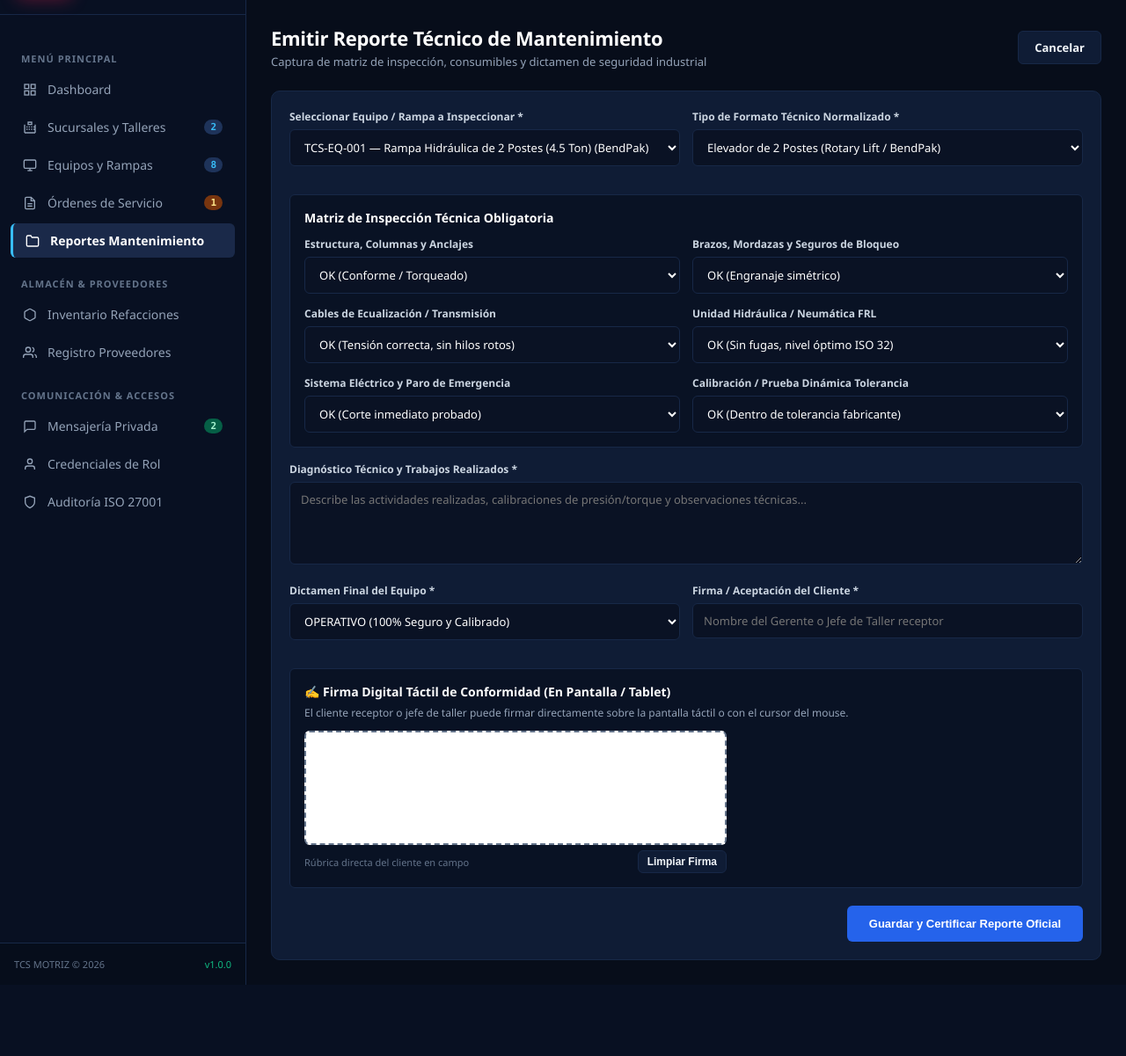
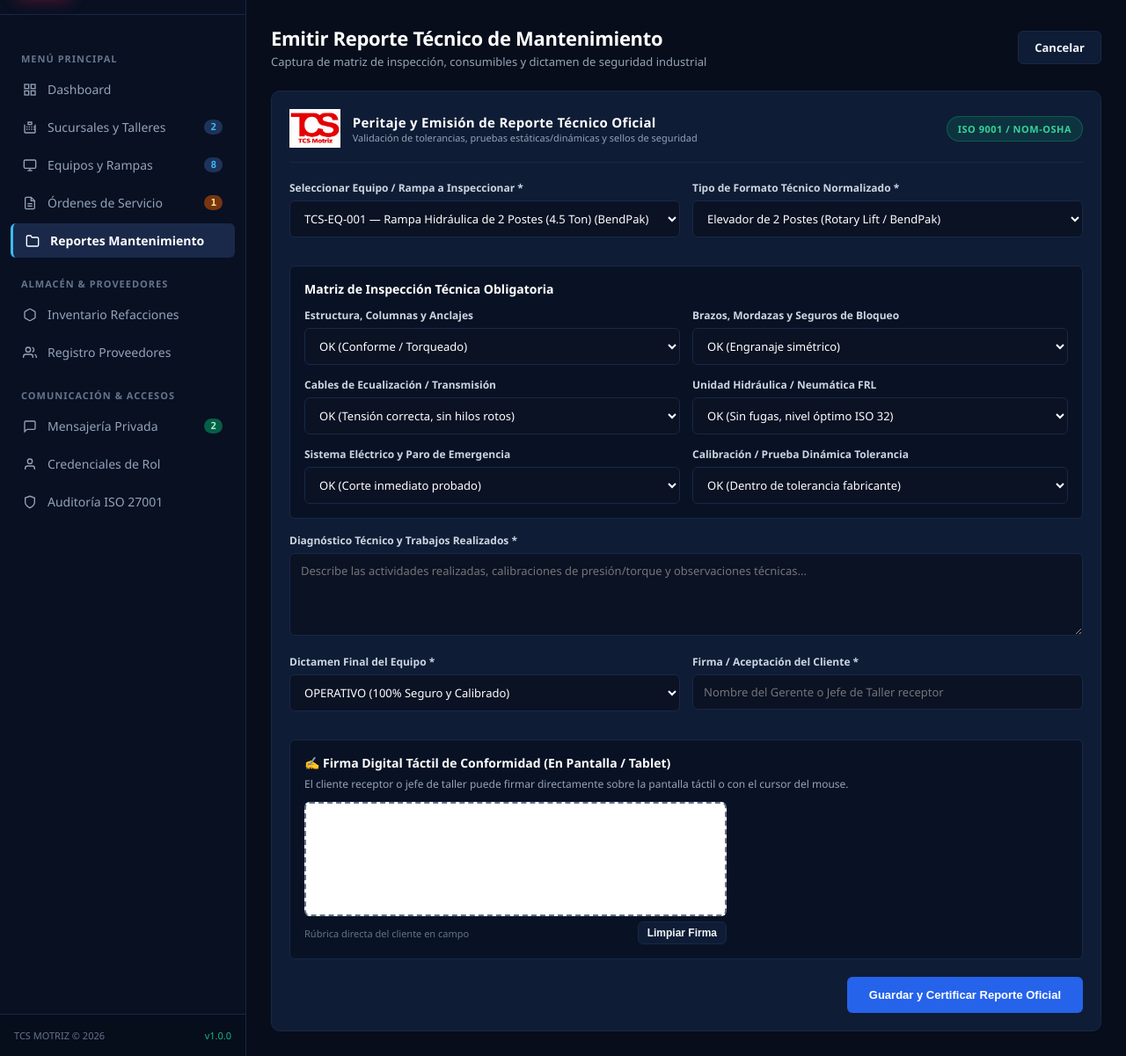
Before and after one commit to swiftstack-dev/tcs-motriz, a PHP site: page /index.php?view=reportes&accion=nuevo&orden_id=3 in a window 1280 px wide. Shown: the part 70-1271 px from the top of the page at 88% size. Before the commit the page ends 1190 px from the top, so only its background shows below. Run offline with PHP 8.4, Linux system fonts and the light colour scheme.

Commit message:
Feat: Add official logo to menus, modals, printable sheets & QR plates (app/modules/reportes/index.php)

```diff
--- a/app/modules/reportes/index.php
+++ b/app/modules/reportes/index.php
@@ -42,18 +42,24 @@ $equipoPrevioId = isset($_GET['equipo_id']) ? Security::sanitizeInt($_GET['equip
     </div>
 
     <div class="official-report-sheet">
+        <!-- MARCA DE AGUA CORPORATIVA OFICIAL -->
+        <div style="position: absolute; top: 48%; left: 50%; transform: translate(-50%, -50%); opacity: 0.045; pointer-events: none; z-index: 0; user-select: none;">
+            <img src="assets/img/logo-tcs.png" alt="Watermark TCS" style="width: 440px; filter: grayscale(100%); display: block;">
+        </div>
+
         <!-- CABECERA DEL DOCUMENTO -->
-        <div class="report-header-box">
-            <div style="display: flex; align-items: center; gap: 14px;">
-                <img src="assets/img/logo-tcs.png" alt="TCS Motriz" style="height: 48px; object-fit: contain;" />
+        <div class="report-header-box" style="position: relative; z-index: 1;">
+            <div style="display: flex; align-items: center; gap: 16px;">
+                <img src="assets/img/logo-tcs.png" alt="TCS Motriz" style="height: 56px; object-fit: contain;" />
                 <div>
-                    <div style="font-size: 14px; font-weight: 800; color: #b91c1c; text-transform: uppercase;">TCS MOTRIZ — ORDEN DE TRABAJO Y MANTENIMIENTO TÉCNICO</div>
-                    <div style="font-size: 11px; color: #475569;">Sistema Integrado de Calidad y Seguridad Industrial • Servicio Nacional</div>
+                    <div style="font-size: 15px; font-weight: 900; color: #b91c1c; text-transform: uppercase; letter-spacing: 0.5px;">TCS MOTRIZ — ORDEN DE TRABAJO Y MANTENIMIENTO TÉCNICO</div>
+                    <div style="font-size: 11px; color: #475569; font-weight: 600;">Sistema Integrado de Calidad y Seguridad Industrial • Servicio Nacional</div>
+                    <div style="font-size: 10px; color: #0284c7; font-weight: 700;">DICTAMEN DE OPERATIVIDAD Y CUMPLIMIENTO NORMATIVO</div>
                 </div>
             </div>
             <div style="text-align: right; font-size: 12px; line-height: 1.4;">
-                <div style="font-weight: 800; font-size: 14px; color: #0f172a;">FOLIO: <?= Security::e($reporteSeleccionado['folio_reporte']) ?></div>
-                <div>Fecha: <?= Security::e($reporteSeleccionado['fecha_servicio']) ?></div>
+                <div style="font-weight: 900; font-size: 15px; color: #0f172a; font-family: monospace;">FOLIO: <?= Security::e($reporteSeleccionado['folio_reporte']) ?></div>
+                <div style="color: #334155;">Fecha: <?= Security::e($reporteSeleccionado['fecha_servicio']) ?></div>
                 <div style="font-size: 10px; color: #64748b;">DOC: TCS-RMT-2026 | REV: 02</div>
             </div>
         </div>
@@ -195,6 +201,18 @@ $equipoPrevioId = isset($_GET['equipo_id']) ? Security::sanitizeInt($_GET['equip
     </div>
 
     <div class="panel-card">
+        <!-- CABECERA DE CERTIFICACIÓN TCS -->
+        <div style="display: flex; align-items: center; justify-content: space-between; border-bottom: 1px solid var(--border-subtle); padding-bottom: 16px; margin-bottom: 20px; flex-wrap: wrap; gap: 12px;">
+            <div style="display: flex; align-items: center; gap: 14px;">
+                <img src="assets/img/logo-tcs.png" alt="TCS Motriz" style="height: 44px; object-fit: contain;">
+                <div>
+                    <div style="font-size: 15px; font-weight: 800; color: #fff; letter-spacing: 0.3px;">Peritaje y Emisión de Reporte Técnico Oficial</div>
+                    <div style="font-size: 11px; color: var(--text-secondary);">Validación de tolerancias, pruebas estáticas/dinámicas y sellos de seguridad</div>
+                </div>
+            </div>
+            <span class="badge-status status-operativo" style="padding: 6px 12px;">ISO 9001 / NOM-OSHA</span>
+        </div>
+
         <form method="POST" action="index.php?action=guardar_reporte">
             <?= csrf_field() ?>
             <?php if ($ordenPreviaId): ?>
```
